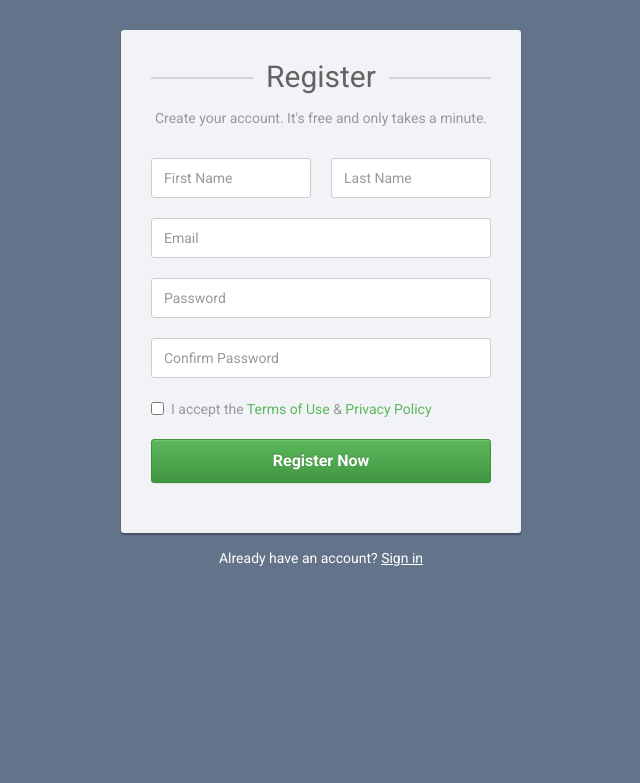
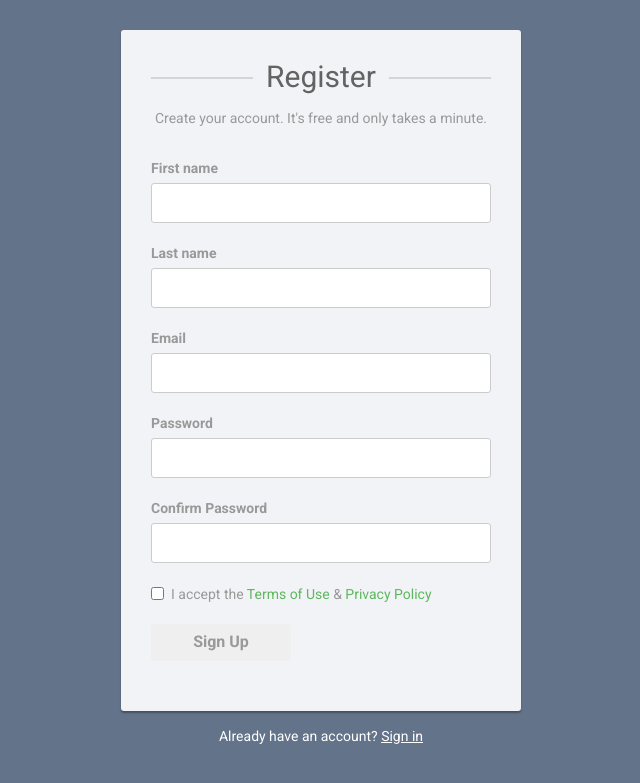
Before and after one commit to Andrew-Marxer/FitTrek, a Flask app: page /signup in a window 1280 px wide. Shown: the top 783 px of the page, without its empty margins (319-959 px from the left). Run offline with Flask 2, Linux system fonts and the light colour scheme; some libraries are stand-ins or nearby versions.

Commit message:
Add Sign-in and Sign-up form

```diff
--- a/FitTrek.py
+++ b/FitTrek.py
@@ -1,35 +1,80 @@
-from flask import Flask, redirect, url_for, render_template
+from flask import Flask, redirect, url_for, render_template, flash
+from forms import SignInForm, SignUpForm
+from flask_sqlalchemy import SQLAlchemy
+from datetime import datetime
+
 app = Flask(__name__)
 
+app.config['SECRET_KEY'] = '982b8f6e08e8cedff2c6deb24a40bbe6'
+app.config['SQLALCHEMY_DATABASE_URI'] = 'sqlite:///site.db'
 
+db = SQLAlchemy(app)
+
+class User(db.Model):
+    id = db.Column(db.Integer, primary_key=True)
+    username = db.Column(db.String(20), unique=True, nullable=False)
+    email = db.Column(db.String(120), unique=True, nullable=False)
+    image_file = db.Column(db.String(20), unique=True, default='avatar.png')
+    password = db.Column(db.String(60), nullable=False)
+    post_attribute = db.relationship('Post', backref='author', lazy=True)
+
+    def __repr__(self):
+        return f"User('{self.username}', '{self.email}', '{self.image_file}')"
+
+class Post(db.Model):
+    id = db.Column(db.Integer, primary_key=True)
+    title = db.Column(db.String(100), nullable=False)
+    date_posted = db.Column(db.DateTime, nullable=False, default=datetime.utcnow)
+    content = db.Column(db.Text, nullable=False)
+    user_id = db.Column(db.Integer, db.ForeignKey('user.id'), nullable=False)
+
+    def __repr__(self):
+        return f"Post('{self.title}', '{self.data_posted}')"
 
 @app.route("/")
 def index():
     return render_template('index copy.html')
 
+
 @app.route("/home")
 def home():
     return render_template('index copy.html')
+
 
 @app.route("/about")
 def about():
     return render_template('about.html')
 
+
 @app.route("/contact")
 def contact():
     return render_template('contact.html')
+
 
 @app.route("/post")
 def post():
     return render_template('post.html')
 
-@app.route("/signin")
-def login():
-    return render_template('signin.html')
 
-@app.route("/signup")
+@app.route('/signup', methods=['GET', 'POST'])
 def signup():
-    return render_template('signup.html')
+    form = SignUpForm()
+    if form.validate_on_submit():
+        flash(f'Account created for {form.last_name.data}!', 'success')
+        return redirect(url_for('signin'))
+    return render_template('signup.html', title='Register', form=form)
+
+
+@app.route('/signin', methods=['GET', 'POST'])
+def signin():
+    form = SignInForm()
+    if form.validate_on_submit():
+        if form.email.data == 'admin@blog.com' and form.password.data == 'password':
+            flash('Welcome!', 'success')
+            return redirect(url_for('home'))
+        else:
+            flash('Login Unsuccessful. Please check username and password', 'danger')
+    return render_template('signin.html', form=form)
 
 
 if __name__ == "__main__":
--- /dev/null
+++ b/forms.py
@@ -0,0 +1,18 @@
+from wtforms import StringField, PasswordField, SubmitField, Form, validators, BooleanField
+from flask_wtf import FlaskForm
+from wtforms.validators import DataRequired, Length, Email, EqualTo
+
+
+class SignUpForm(FlaskForm):
+    first_name = StringField('First name', validators=[DataRequired(), Length(min=2, max=20)])
+    last_name = StringField('Last name', validators=[DataRequired(), Length(min=2, max=20)])
+    email = StringField('Email', validators=[DataRequired(), Email()])
+    password = PasswordField('Password', validators=[DataRequired()])
+    confirm_password = PasswordField('Confirm Password', validators=[DataRequired(), EqualTo('password')])
+    submit = SubmitField('Sign Up')
+
+
+class SignInForm(FlaskForm):
+    email = StringField('Email', validators=[DataRequired(), Email()])
+    password = PasswordField('Password', validators=[DataRequired()])
+    submit = SubmitField('Sign In')
--- a/templates/signup.html
+++ b/templates/signup.html
@@ -5,7 +5,7 @@
 <meta http-equiv="X-UA-Compatible" content="IE=edge">
 <meta name="viewport" content="width=device-width, initial-scale=1">
 <link href="https://fonts.googleapis.com/css?family=Roboto:400,700" rel="stylesheet">
-<title>Bootstrap Simple Registration Form</title>
+<title>FitTrek Registration</title>
 <link rel="stylesheet" href="https://maxcdn.bootstrapcdn.com/bootstrap/3.3.7/css/bootstrap.min.css">
 <link rel="stylesheet" href="https://maxcdn.bootstrapcdn.com/bootstrap/3.3.7/css/bootstrap-theme.min.css">
 <script src="https://ajax.googleapis.com/ajax/libs/jquery/1.12.4/jquery.min.js"></script>
@@ -102,29 +102,80 @@
 </head>
 <body>
 <div class="signup-form">
-    <form action="/examples/actions/confirmation.php" method="post">
+    <form action="/signup" method="POST">
+    	{{ form.hidden_tag() }}
 		<h2>Register</h2>
 		<p class="hint-text">Create your account. It's free and only takes a minute.</p>
         <div class="form-group">
-			<div class="row">
-				<div class="col-xs-6"><input type="text" class="form-control" name="first_name" placeholder="First Name" required="required"></div>
-				<div class="col-xs-6"><input type="text" class="form-control" name="last_name" placeholder="Last Name" required="required"></div>
-			</div>
+			{{ form.first_name.label(class="form-control-label") }}
+			{% if form.first_name.errors %}
+				{{ form.first_name(class="form-control form-control-lg is-invalid") }}
+				<div class="alert alert-danger">
+					{% for error in form.first_name.errors %}
+						<span>{{ error }}</span>
+					{% endfor %}
+				</div>
+			{% else %}
+				{{ form.first_name(class="form-control form-control-lg") }}
+			{% endif %}
+		</div>
+		<div class="form-group">
+        	{{ form.last_name.label(class="form-control-label") }}
+			{% if form.last_name.errors %}
+				{{ form.last_name(class="form-control form-control-lg is-invalid") }}
+				<div class="alert alert-danger">
+					{% for error in form.last_name.errors %}
+						<span>{{ error }}</span>
+					{% endfor %}
+				</div>
+			{% else %}
+				{{ form.last_name(class="form-control form-control-lg") }}
+			{% endif %}
         </div>
         <div class="form-group">
-        	<input type="email" class="form-control" name="email" placeholder="Email" required="required">
+        	{{ form.email.label(class="form-control-label") }}
+				{% if form.email.errors %}
+					{{ form.email(class="form-control form-control-lg is-invalid") }}
+						<div class="alert alert-danger">
+							{% for error in form.email.errors %}
+								<span>{{ error }}</span>
+							{% endfor %}
+						</div>
+				{% else %}
+					{{ form.email(class="form-control form-control-lg") }}
+				{% endif %}
         </div>
 		<div class="form-group">
-            <input type="password" class="form-control" name="password" placeholder="Password" required="required">
+            {{ form.password.label(class="form-control-label") }}
+				{% if form.password.errors %}
+					{{ form.password(class="form-control form-control-lg is-invalid") }}
+						<div class="alert alert-danger">
+							{% for error in form.password.errors %}
+								<span>{{ error }}</span>
+							{% endfor %}
+						</div>
+				{% else %}
+					{{ form.password(class="form-control form-control-lg") }}
+				{% endif %}
         </div>
 		<div class="form-group">
-            <input type="password" class="form-control" name="confirm_password" placeholder="Confirm Password" required="required">
+			{{ form.confirm_password.label(class="form-control-label") }}
+				{% if form.confirm_password.errors %}
+					{{ form.confirm_password(class="form-control form-control-lg is-invalid") }}
+						<div class="alert alert-danger">
+							{% for error in form.confirm_password.errors %}
+								<span>{{ error }}</span>
+							{% endfor %}
+						</div>
+				{% else %}
+					{{ form.confirm_password(class="form-control form-control-lg") }}
+				{% endif %}
         </div>
         <div class="form-group">
 			<label class="checkbox-inline"><input type="checkbox" required="required"> I accept the <a href="#">Terms of Use</a> &amp; <a href="#">Privacy Policy</a></label>
 		</div>
 		<div class="form-group">
-            <button type="submit" class="btn btn-success btn-lg btn-block">Register Now</button>
+            {{ form.submit(class="btn btn-outline-info")}}
         </div>
     </form>
 	<div class="text-center">Already have an account? <a href="signin">Sign in</a></div>
```
Also changed, not shown: templates/index copy.html (+9 -0 lines), templates/signin.html (+38 -4 lines), site.db (added), 3 other files.
